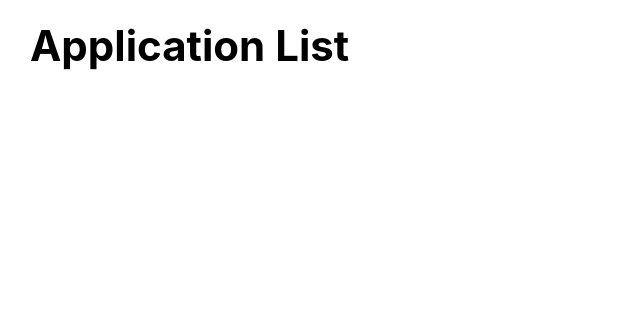
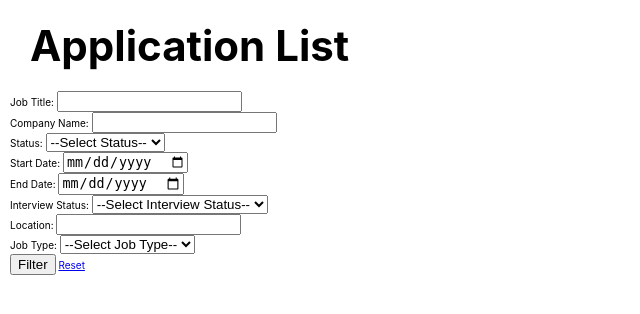
Before and after one commit to XOKEESH/Hired, a Django app: page /applications/ in a window 1280 px wide. Shown: the part 55-369 px from the top of the page, without its empty margins (0-640 px from the left). Run offline with Django 5.2, Linux system fonts and the light colour scheme; the visitor is signed in with stand-in values (Sample User, id 1); data that the repository does not hold is empty.

Commit message:
added filtering to index

```diff
--- a/main_app/templates/apps/index.html
+++ b/main_app/templates/apps/index.html
@@ -7,6 +7,62 @@
 
 <section class="page-header">
   <h1>Application List</h1>
+</section>
+
+<!-- Filter Form -->
+<section class="filter-form">
+  <form method="get" action=".">
+    <div class="filter-group">
+      <label for="job_title">Job Title:</label>
+      <input type="text" id="job_title" name="job_title" value="{{ request.GET.job_title }}">
+    </div>
+    <div class="filter-group">
+      <label for="company_name">Company Name:</label>
+      <input type="text" id="company_name" name="company_name" value="{{ request.GET.company_name }}">
+    </div>
+    <div class="filter-group">
+      <label for="status">Status:</label>
+      <select id="status" name="status">
+        <option value="">--Select Status--</option>
+        <option value="applied" {% if request.GET.status == 'applied' %}selected{% endif %}>Applied</option>
+        <option value="interview" {% if request.GET.status == 'interview' %}selected{% endif %}>Interview</option>
+        <option value="offer" {% if request.GET.status == 'offer' %}selected{% endif %}>Offer</option>
+      </select>
+    </div>
+    <div class="filter-group">
+      <label for="start_date">Start Date:</label>
+      <input type="date" id="start_date" name="start_date" value="{{ request.GET.start_date }}">
+    </div>
+    <div class="filter-group">
+      <label for="end_date">End Date:</label>
+      <input type="date" id="end_date" name="end_date" value="{{ request.GET.end_date }}">
+    </div>
+    <div class="filter-group">
+      <label for="interview_status">Interview Status:</label>
+      <select id="interview_status" name="interview_status">
+        <option value="">--Select Interview Status--</option>
+        <option value="Scheduled" {% if request.GET.interview_status == 'Scheduled' %}selected{% endif %}>Scheduled</option>
+        <option value="Completed" {% if request.GET.interview_status == 'Completed' %}selected{% endif %}>Completed</option>
+        <option value="No Interview" {% if request.GET.interview_status == 'No Interview' %}selected{% endif %}>No Interview</option>
+      </select>
+    </div>
+    <div class="filter-group">
+      <label for="location">Location:</label>
+      <input type="text" id="location" name="location" value="{{ request.GET.location }}">
+    </div>
+    <div class="filter-group">
+      <label for="job_type">Job Type:</label>
+      <select id="job_type" name="job_type">
+        <option value="">--Select Job Type--</option>
+        <option value="full-time" {% if request.GET.job_type == 'full-time' %}selected{% endif %}>Full-Time</option>
+        <option value="part-time" {% if request.GET.job_type == 'part-time' %}selected{% endif %}>Part-Time</option>
+        <option value="contract" {% if request.GET.job_type == 'contract' %}selected{% endif %}>Contract</option>
+        <option value="internship" {% if request.GET.job_type == 'internship' %}selected{% endif %}>Internship</option>
+      </select>
+    </div>
+    <button type="submit" class="filter-btn">Filter</button>
+    <a href="." class="reset-btn">Reset</a>
+  </form>
 </section>
 
 <section class="card-container">
--- a/main_app/views.py
+++ b/main_app/views.py
@@ -19,6 +19,37 @@ def about(request):
 @login_required
 def app_index(request):
     apps = App.objects.filter(user=request.user)
+
+    # Get filter inputs from the request
+    job_title = request.GET.get('job_title', '')
+    company_name = request.GET.get('company_name', '')
+    status = request.GET.get('status', '')
+    start_date = request.GET.get('start_date', None)
+    end_date = request.GET.get('end_date', None)
+    interview_status = request.GET.get('interview_status', '')
+    location = request.GET.get('location', '')
+    job_type = request.GET.get('job_type', '')
+
+    # Apply filters
+    if job_title:
+        apps = apps.filter(job_title__icontains=job_title)
+    if company_name:
+        apps = apps.filter(company_name__icontains=company_name)
+    if status:
+        apps = apps.filter(status=status)
+    if start_date and end_date:
+        apps = apps.filter(application_date__range=(start_date, end_date))
+    if interview_status == 'Scheduled':
+        apps = apps.filter(interviews__isnull=False)
+    elif interview_status == 'Completed':
+        apps = apps.filter(interviews__date__lte=timezone.now())
+    elif interview_status == 'No Interview':
+        apps = apps.filter(interviews__isnull=True)
+    if location:
+        apps = apps.filter(location__icontains=location)
+    if job_type:
+        apps = apps.filter(job_type=job_type)
+
     return render(request, 'apps/index.html', {'apps': apps})
 
 @login_required
```
Also changed, not shown: main_app/models.py (+21 -0 lines), main_app/templates/apps/detail.html (+12 -0 lines), main_app/migrations/0002_app_job_type_app_location.py (added).
